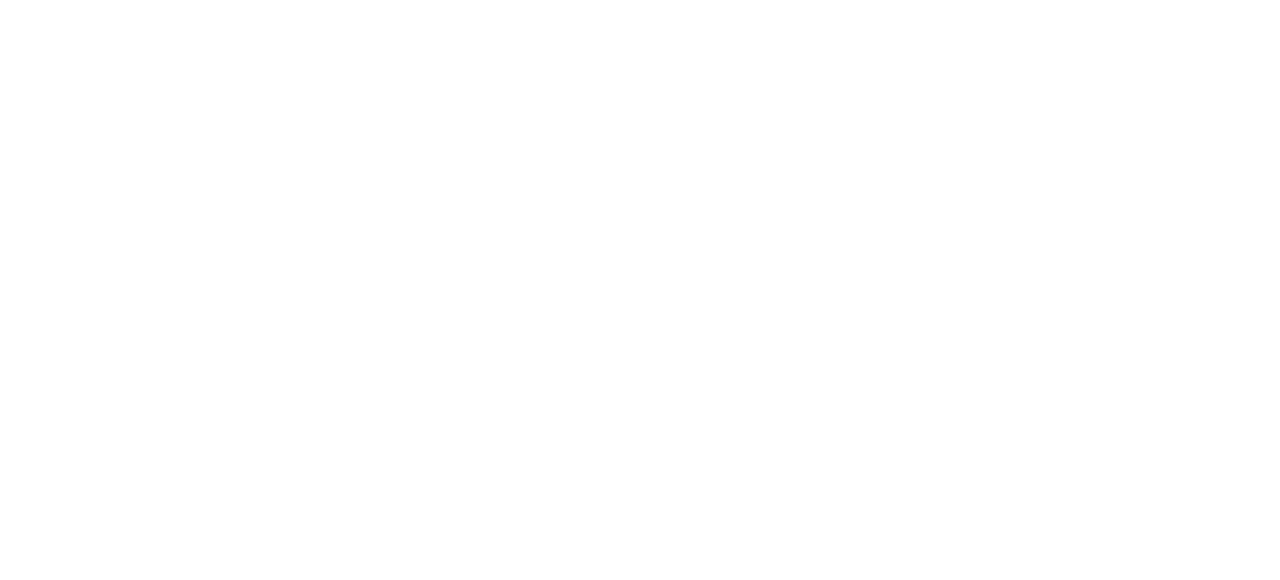
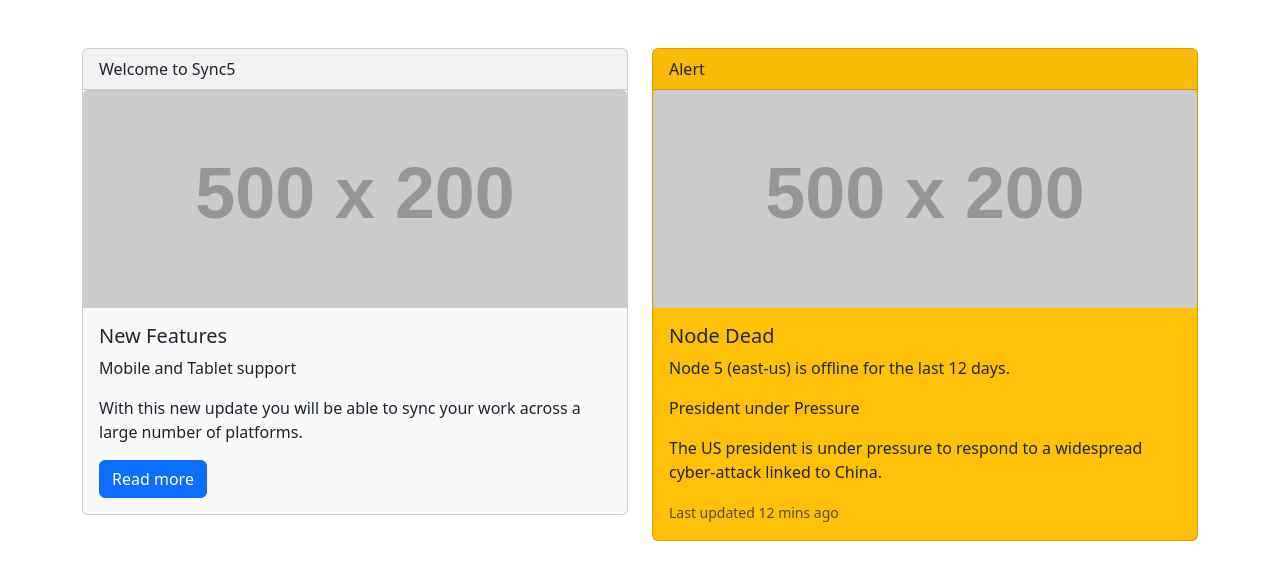
Before and after one commit to acciojob/bootstrap-card-akv2511, a website: page main.html in a window 1280 px wide. Drawn offline with nearby package versions, Linux system fonts and the light colour scheme; placeholder pictures from the web are drawn by us.

Commit message:
created a submission

```diff
--- a/main.html
+++ b/main.html
@@ -1,16 +1,53 @@
 <!DOCTYPE html>
-
-<html>
-
+<html lang="en">
 <head>
 	<link rel="stylesheet" href="styles.css">
+  <!-- Bootstrap 5 CSS -->
+  <link href="https://cdn.jsdelivr.net/npm/bootstrap@5.3.0/dist/css/bootstrap.min.css" rel="stylesheet">
 </head>
+<body>
+<!-- the entire body must be written by student -->
+  <div class="container mt-5">
+    <div class="row row-cols-1 row-cols-md-2 g-4">
 
-<body>
-	<!-- the entire body must be written by student -->
-    <script type="text/javascript" src="./script.js">
-</script>
+      <!-- Card 1 -->
+      <div class="col">
+        <div class="card bg-light">
+          <div class="card-header">
+            Welcome to Sync5
+          </div>
+          <img src="https://via.placeholder.com/500x200" class="card-img-top" alt="Sync Image">
+          <div class="card-body">
+            <h5 class="card-title">New Features</h5>
+            <p class="card-text">Mobile and Tablet support</p>
+            <p class="card-text">With this new update you will be able to sync your work across a large number of platforms.</p>
+            <a href="#" class="btn btn-primary">Read more</a>
+          </div>
+        </div>
+      </div>
+
+      <!-- Card 2 -->
+      <div class="col">
+        <div class="card bg-warning">
+          <div class="card-header">
+            Alert
+          </div>
+          <img src="https://via.placeholder.com/500x200" class="card-img-top" alt="Alert Image">
+          <div class="card-body">
+            <h5 class="card-title">Node Dead</h5>
+            <p class="card-text">Node 5 (east-us) is offline for the last 12 days.</p>
+            <p class="card-text">President under Pressure</p>
+            <p class="card-text">The US president is under pressure to respond to a widespread cyber-attack linked to China.</p>
+            <p class="card-text"><small class="text-muted">Last updated 12 mins ago</small></p>
+          </div>
+        </div>
+      </div>
+
+    </div>
+  </div>
+
+  <!-- Bootstrap 5 JS -->
+  <script src="https://cdn.jsdelivr.net/npm/bootstrap@5.3.0/dist/js/bootstrap.bundle.min.js"></script>
 
 </body>
-
 </html>
```
Also changed, not shown: styles.css (line endings or trailing spaces).
